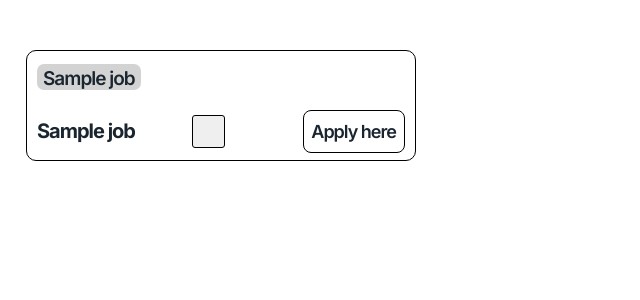
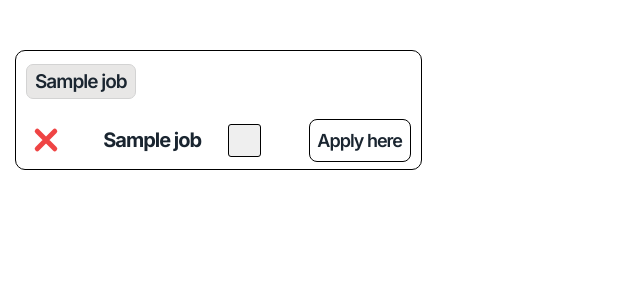
Before and after one commit to Firas12123/Degree-Apprenticeship-Finder, a Flask app: template templates/DegreeApprenticeship.html in a window 1280 px wide. Shown: the part 62-362 px from the top of the page, without its empty margins (0-640 px from the left). Run offline with Flask 3, Linux system fonts and the light colour scheme; the template is opened without the code that fills it: most values are stand-ins (such as "Sample title", 1, 10 or a date in 2020).

Commit message:
delete job action

```diff
--- a/static/main.js
+++ b/static/main.js
@@ -6,6 +6,10 @@ const job_box = document.querySelectorAll(".jobs-display")
 let applied_for = document.getElementById("applied-counter");
 let amount = Number(localStorage.getItem("counter"));
 const apply_button = document.querySelectorAll(".apply-button")
+const cancel_button = document.querySelectorAll(".cancel-button")
+const confirm_choice = document.querySelectorAll(".confirm")
+const cancel_b = document.querySelectorAll(".cancel-b")
+const overlays = document.querySelectorAll(".overlay")
 let total_applied = 0
 
 job_box.forEach((box, index) => {
@@ -71,9 +75,37 @@ function appliedFor(index) {
     applied_for.textContent = "Total DA's applied for : " + amount;
 }
 
+function confirmChoice(index){
+    confirm_choice[index].classList.add("active")
+    overlays[index].classList.add("active")
+}
+
+
 tick_box.forEach((box, index) =>{
     box.addEventListener("click", () => appliedFor(index));
 })
 
+cancel_button.forEach((box, index) =>{
+    box.addEventListener("click", () => confirmChoice(index))
+})
+
+cancel_b.forEach((canceler, index) => {
+    const overlay = overlays[index]
+    const confirm = confirm_choice[index]
+    const removeOverlay = () => {
+        overlay.classList.remove("active")
+        confirm.classList.remove("active")
+    }
+    overlay.addEventListener("click", (e) => {
+        if (e.target === overlay){
+            removeOverlay();
+        }
+    })
+    canceler.addEventListener("click", removeOverlay)
+})
+
+
+
+
 add_button.addEventListener("click", () => changeCount("+"));
 minus_button.addEventListener("click", () => changeCount("-"));
--- a/static/style.css
+++ b/static/style.css
@@ -1,6 +1,8 @@
 .minus-plus,
 .jobs-display,
-#tick-box{
+.cancel-b,
+.tick-box,
+.yes-no{
     will-change: transform;
     backface-visibility: hidden;
 }
@@ -30,20 +32,21 @@ body{
     display: grid;
     grid-template-columns: repeat(3, 1fr);
     margin-top: 50px;
-    gap: 30px;
-    padding: 0 2%;
+    gap: 15px;
+    padding: 0 15px;
 }
 
-#name-div{
+.name-div{
     display: flex;
     justify-content: space-between;
     align-items: center;
 }
 
 #company{
-    background: lightgrey;
+    background: #e8e7e6;
+    border: solid lightgrey 1px;
     border-radius: 7px;
-    padding: 3px 6px 0;
+    padding: 5px 8px 5px;
     width: fit-content;
 }
 
@@ -93,6 +109,63 @@ body{
     visibility: visible;
 }
 
+
+#x-icon{
+    width: 60px;
+    height: 60px;
+    flex-shrink: 0;
+}
+
+.cancel-button{
+    display: flex;
+    align-items: center;
+    justify-content: center;
+    background: none;
+    box-sizing: border-box;
+    height: 40px;
+    width: 40px;
+    margin-right: 10px;
+    transition: 0.3s ease;
+    cursor: pointer;
+    border: red 0;
+}
+
+.cancel-button:hover {
+    transform: scale(1.12);
+    border: solid lightgrey 1px;
+    border-radius: 50%;
+    background: #e8e7e6;
+}
+
+.cancel-b{
+    display: flex;
+    align-items: center;
+    justify-content: center;
+    background: none;
+    box-sizing: border-box;
+    height: 24px;
+    width: 24px;
+    margin-left: auto;
+    margin-top: 5px;
+    margin-bottom: -15px;
+    transition: 0.3s ease;
+    cursor: pointer;
+    border: red 0;
+}
+
+.cancel-b:hover {
+    transform: scale(1.12);
+    border: solid lightgrey 1px;
+    border-radius: 50%;
+    background: #e8e7e6;
+}
+
+#cancel-icon{
+    width: 19px;
+    height: 19px;
+    flex-shrink: 0;
+}
+
 .apply-button{
     top: 50%;
     width: 90px;
@@ -108,12 +181,12 @@ body{
 }
 
 .apply-button.active {
-    background: lightgrey;
+    background: #e8e7e6;
 
 }
 
 #job-name{
-    max-width: 65%;
+    max-width: 60%;
     font-size: 20px;
     font-weight: 700;
 }
--- a/templates/DegreeApprenticeship.html
+++ b/templates/DegreeApprenticeship.html
@@ -31,9 +31,29 @@
 </header>
 <div id="main-jobs">
     {% for jobs in jobs_dict %}
-    <div class="jobs-display" data-id="{{ jobs[0] }}"  data-applied="{{ jobs[4] }}">
+        <div class="jobs-display" data-id="{{ jobs[0] }}"  data-applied="{{ jobs[4] }}">
         <h1 class="main-font" id="company"> {{ jobs[3] }} </h1>
-        <div id="name-div">
+        <div class="name-div">
+            <button type="button" class="cancel-button">
+                <svg id="x-icon" xmlns="http://www.w3.org/2000/svg" viewBox="0 0 24 24" width="32" height="32">
+                  <path d="M8.5 8.5 L15.5 15.5 M15.5 8.5 L8.5 15.5" stroke="#EF4444" stroke-width="2" stroke-linecap="round" fill="none"/>
+                </svg>
+            </button>
+            <div class="overlay">
+                <div class="confirm">
+                    <button type="button" class="cancel-b">
+                        <svg id="cancel-icon" viewBox="0 0 24 24" xmlns="http://www.w3.org/2000/svg">
+                          <line x1="4" y1="4" x2="20" y2="20" style="stroke: black; stroke-width: 2; stroke-linecap: round;" />
+                            <line x1="20" y1="4" x2="4" y2="20" style="stroke: black; stroke-width: 2; stroke-linecap: round;" />
+                        </svg>
+                    </button>
+                    <p id="confirm-text" class="main-font">Click yes to remove the job</p>
+                    <div id="yesno-div">
+                        <button type="button" class="yes-no yes">Yes</button>
+                        <button type="button" class="yes-no no">No</button>
+                    </div>
+                </div>
+            </div>
             <h2 class="main-font" id="job-name">{{ jobs[1] }}</h2>
             <button type="button" class="tick-box">
                 <svg class="tick" xmlns="http://www.w3.org/2000/svg" width="20" height="20" viewBox="0 0 24 24" fill="none" stroke="currentColor" stroke-width="3" stroke-linecap="round" stroke-linejoin="round">
```
Also changed, not shown: other parts of static/style.css (+71 -0 lines).
